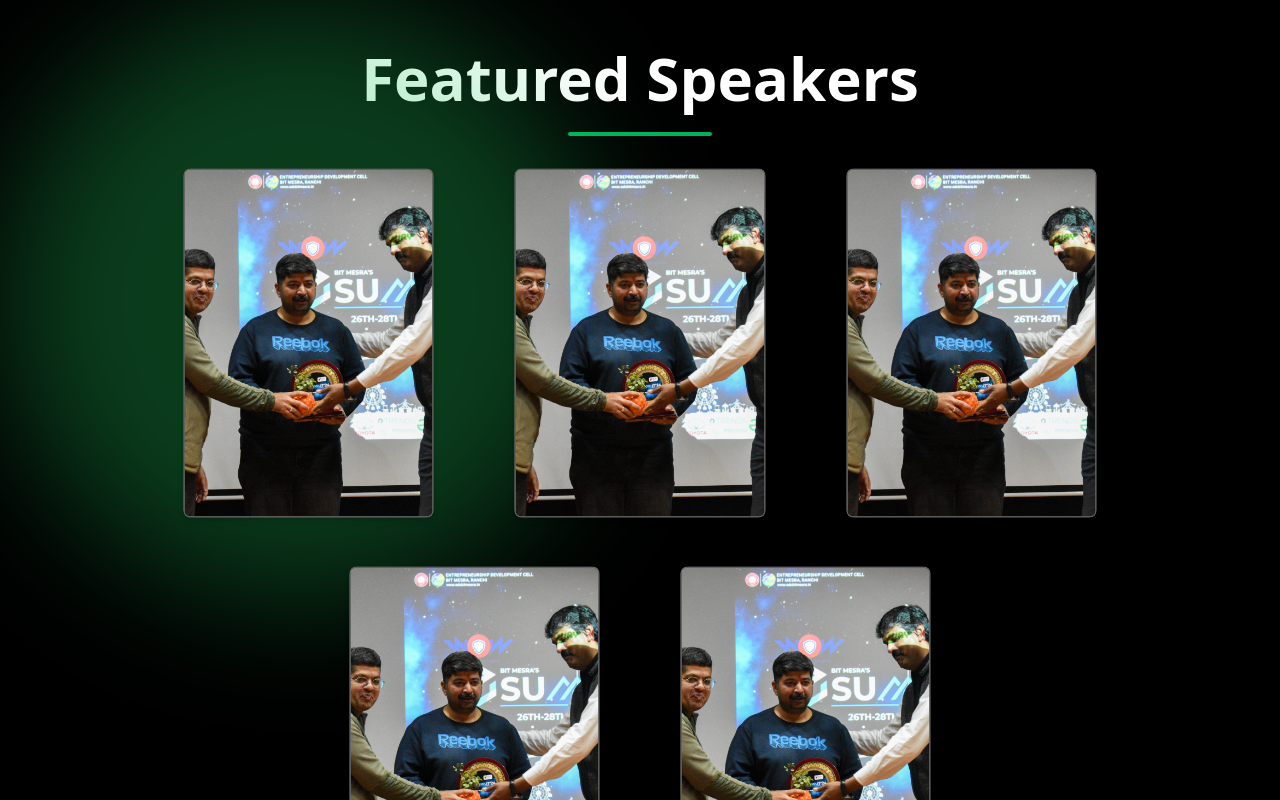
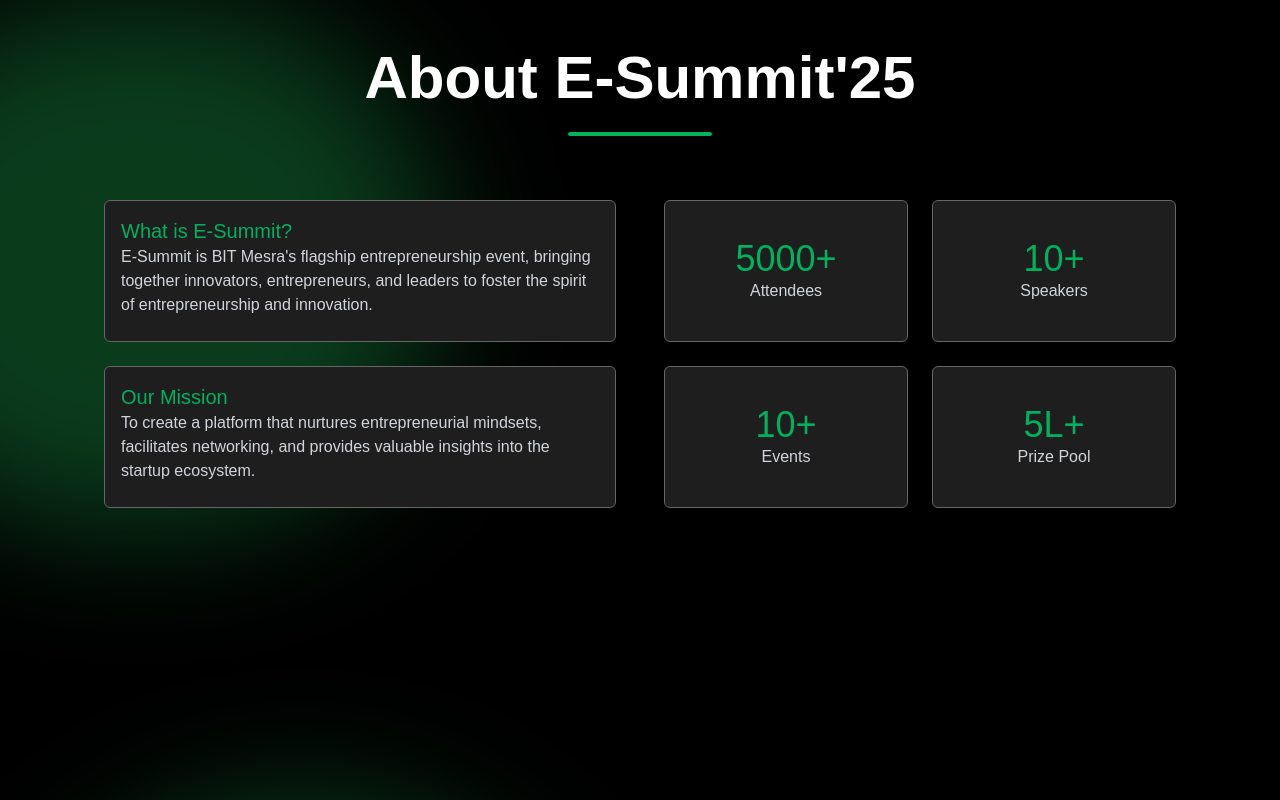
Before and after one commit to AnujNayak108/ESummit25, a React (Vite) app: page / in a window 1280 px wide. Shown: the top 800 px of the page. Built offline with nearby package versions, Linux system fonts and the light colour scheme.

Commit message:
adding about_edc section

```diff
--- a/src/App.jsx
+++ b/src/App.jsx
@@ -1,17 +1,18 @@
-import React from "react"
-import PastSpeakersmain from "./components/past speakers/Pastspeakermain"
-import FeaturedSpeakers from "./components/FeaturedSpeaker/FS"
-import SponsorshipSection from "./components/SponsorshipSection"
+import React from "react";
+import PastSpeakersmain from "./components/past speakers/Pastspeakermain";
+import FeaturedSpeakers from "./components/FeaturedSpeaker/FS";
+import SponsorshipSection from "./components/SponsorshipSection";
+import AboutUs from "./components/AboutUs/AboutUs";
 
 function App() {
-
   return (
     <>
-    <FeaturedSpeakers/>
-    <PastSpeakersmain/>
-    <SponsorshipSection/>
+      <AboutUs />
+      <FeaturedSpeakers />
+      <PastSpeakersmain />
+      <SponsorshipSection />
     </>
-  )
+  );
 }
 
-export default App
+export default App;
--- /dev/null
+++ b/src/components/AboutUs/AboutUs.jsx
@@ -0,0 +1,84 @@
+import React from "react";
+
+const AboutUs = () => {
+  return (
+    <>
+      <div className="w-full md:min-h-screen relative mx-auto bg-black pt-12 pb-12 -z-20">
+        {/* Background Blob */}
+        <div className="absolute top-[0] -left-40 w-[200px] h-[400px] md:w-[600px] md:h-[530px] bg-green-500/30 rounded-full blur-3xl -z-10" />
+        {/* About us Heading */}
+        <div className="flex flex-col justify-center items-center md:gap-6 gap-3 mb-8">
+          <h1 className="font-bold md:text-6xl text-3xl text-white z-10 font-jakarta text-center">
+            About E-Summit'25
+          </h1>
+          <div className="h-1 w-36 bg-[#00B25C] rounded-md"></div>
+        </div>
+
+        {/* About us container */}
+        <div className="flex flex-wrap justify-center items-stretch	md:gap-x-12 gap-6  text-gray-300 z-10 md:mt-16 mt-4">
+          {/* Left Container */}
+          <div className="flex flex-col md:w-2/5 w-4/5 gap-6">
+            {/* About edc card */}
+            <div className="flex flex-1 flex-col p-4 bg-[#1e1e1e] rounded-md border border-[#666666] min-h-[130px]">
+              <h4 className="z-10 font-jakarta text-primaryGreen text-xl">
+                What is E-Summit?
+              </h4>
+              <p className="z-10 font-jakarta pb-2">
+                E-Summit is BIT Mesra's flagship entrepreneurship event,
+                bringing together innovators, entrepreneurs, and leaders to
+                foster the spirit of entrepreneurship and innovation.
+              </p>
+            </div>
+            {/* Our Mission card */}
+            <div className="flex flex-1 flex-col p-4 bg-[#1e1e1e] rounded-md border border-[#666666] min-h-[130px]">
+              <h4 className="z-10 font-jakarta text-primaryGreen text-xl">
+                Our Mission
+              </h4>
+              <p className="z-10 font-jakarta pb-2">
+                To create a platform that nurtures entrepreneurial mindsets,
+                facilitates networking, and provides valuable insights into the
+                startup ecosystem.
+              </p>
+            </div>
+          </div>
+
+          {/* Right Container */}
+          <div className="flex flex-col gap-6 md:w-2/5 w-4/5">
+            {/* Number of Attendees and Number of Speakers in top container*/}
+            <div className="flex gap-6 h-full">
+              <div className="flex items-center justify-center flex-col p-4 bg-[#1e1e1e] rounded-md border border-[#666666] font-jakarta text-center w-1/2 h-full">
+                <span className="text-primaryGreen text-4xl font-medium">
+                  5000+
+                </span>
+                Attendees
+              </div>
+              <div className="flex items-center justify-center flex-col p-4 bg-[#1e1e1e] rounded-md border border-[#666666] font-jakarta text-center w-1/2 h-full">
+                <span className="text-primaryGreen text-4xl font-medium">
+                  10+
+                </span>
+                Speakers
+              </div>
+            </div>
+            {/* Number of Events and Prize Pool in bottom container */}
+            <div className="flex gap-6 h-full">
+              <div className="flex items-center justify-center flex-col p-4 bg-[#1e1e1e] rounded-md border border-[#666666] font-jakarta text-center w-1/2 h-full">
+                <span className="text-primaryGreen text-4xl font-medium">
+                  10+
+                </span>
+                Events
+              </div>
+              <div className="flex items-center justify-center flex-col p-4 bg-[#1e1e1e] rounded-md border border-[#666666] font-jakarta text-center w-1/2 h-full">
+                <span className="text-primaryGreen text-4xl font-medium">
+                  5L+
+                </span>
+                Prize Pool
+              </div>
+            </div>
+          </div>
+        </div>
+      </div>
+    </>
+  );
+};
+
+export default AboutUs;
--- a/tailwind.config.js
+++ b/tailwind.config.js
@@ -1,13 +1,17 @@
 /** @type {import('tailwindcss').Config} */
 export default {
-  content: ['./index.html', './src/**/*.{js,ts,jsx,tsx}'],
+  content: ["./index.html", "./src/**/*.{js,ts,jsx,tsx}"],
   theme: {
     extend: {
       backgroundImage: {
-        'gradient-radial': 'radial-gradient(circle at left, var(--tw-gradient-stops))',
+        "gradient-radial":
+          "radial-gradient(circle at left, var(--tw-gradient-stops))",
       },
       fontFamily: {
-        jakarta: ['Plus Jakarta Sans', 'sans-serif'],
+        jakarta: ["Plus Jakarta Sans", "sans-serif"],
+      },
+      colors: {
+        primaryGreen: "#00B25C",
       },
     },
   },
```
